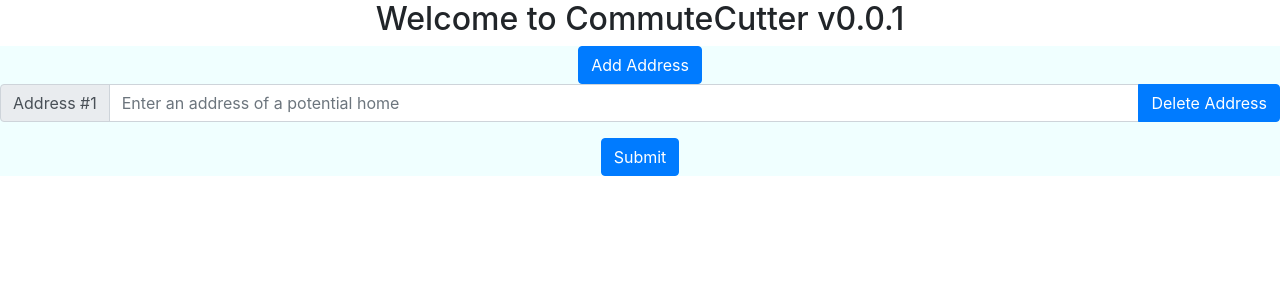
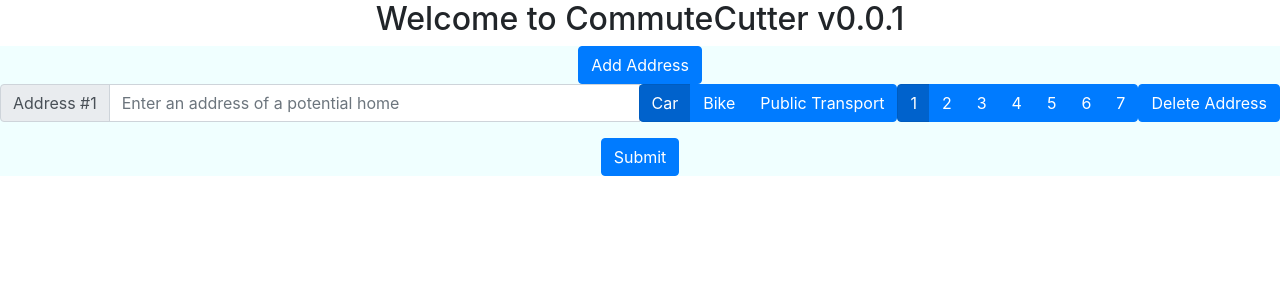
Before and after one commit to visaals/commutecutter, a React (Create React App) app in the folder client/: page / in a window 1280 px wide. Shown: the top 300 px of the page. Built offline with nearby package versions, Linux system fonts and the light colour scheme.

Commit message:
added radio buttons with bootstrap, need to add radio button state to parent state

```diff
--- a/client/src/Components/AddressInput.jsx
+++ b/client/src/Components/AddressInput.jsx
@@ -1,9 +1,11 @@
 import React from "react"
+import ToggleButtonGroup from 'react-bootstrap/ToggleButtonGroup'
+import Button from 'react-bootstrap/Button'
+import ButtonToolbar from 'react-bootstrap/ButtonToolbar'
+import ToggleButton from 'react-bootstrap/ToggleButton'
 import ButtonGroup from 'react-bootstrap/ButtonGroup'
-import Button from 'react-bootstrap/Button'
+
 import Form from 'react-bootstrap/Form'
-import FormControl from 'react-bootstrap/Form'
-
 import InputGroup from 'react-bootstrap/InputGroup'
 
 const AddressInput = (props) => {
@@ -32,12 +34,44 @@ const AddressInput = (props) => {
               type='string'
             />
             <InputGroup.Append>
-              <Button
-                onClick={props.deleteRow}
-                data-id={val.id}
+            <ButtonToolbar>
+              {/* commute type */}
+              <ToggleButtonGroup
+                name="commute type"
+                type="radio"
+                defaultValue={1}
               >
-                Delete Address
-              </Button>
+                <ToggleButton value={1}>Car</ToggleButton>
+                <ToggleButton value={2}>Bike</ToggleButton>
+                <ToggleButton value={3}>Public Transport</ToggleButton>
+              </ToggleButtonGroup>
+              {/* commute frequency */}
+
+              <ToggleButtonGroup
+                name="commute frequency"
+                type="radio"
+                defaultValue={1}
+              >
+                <ToggleButton value={1}>1</ToggleButton>
+                <ToggleButton value={2}>2</ToggleButton>
+                <ToggleButton value={3}>3</ToggleButton>
+                <ToggleButton value={4}>4</ToggleButton>
+                <ToggleButton value={5}>5</ToggleButton>
+                <ToggleButton value={6}>6</ToggleButton>
+                <ToggleButton value={7}>7</ToggleButton>
+              </ToggleButtonGroup>
+              {/* delete */}
+
+              <ButtonGroup toggle="true">
+                <Button
+                  onClick={props.deleteRow}
+                  data-id={val.id}
+                >
+                  Delete Address
+                </Button>
+              </ButtonGroup>
+
+             </ButtonToolbar>
             </InputGroup.Append>
           </InputGroup>
 
```
